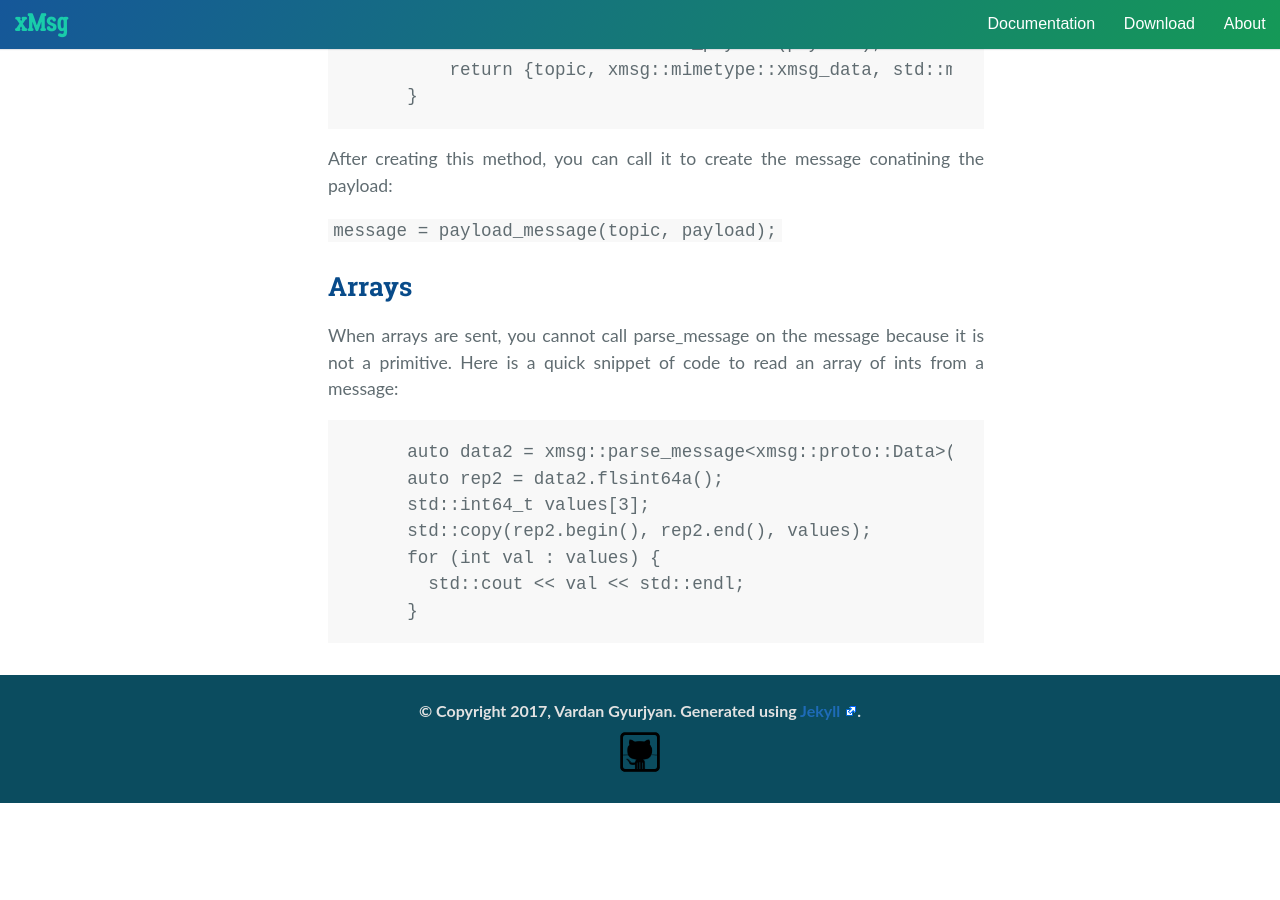
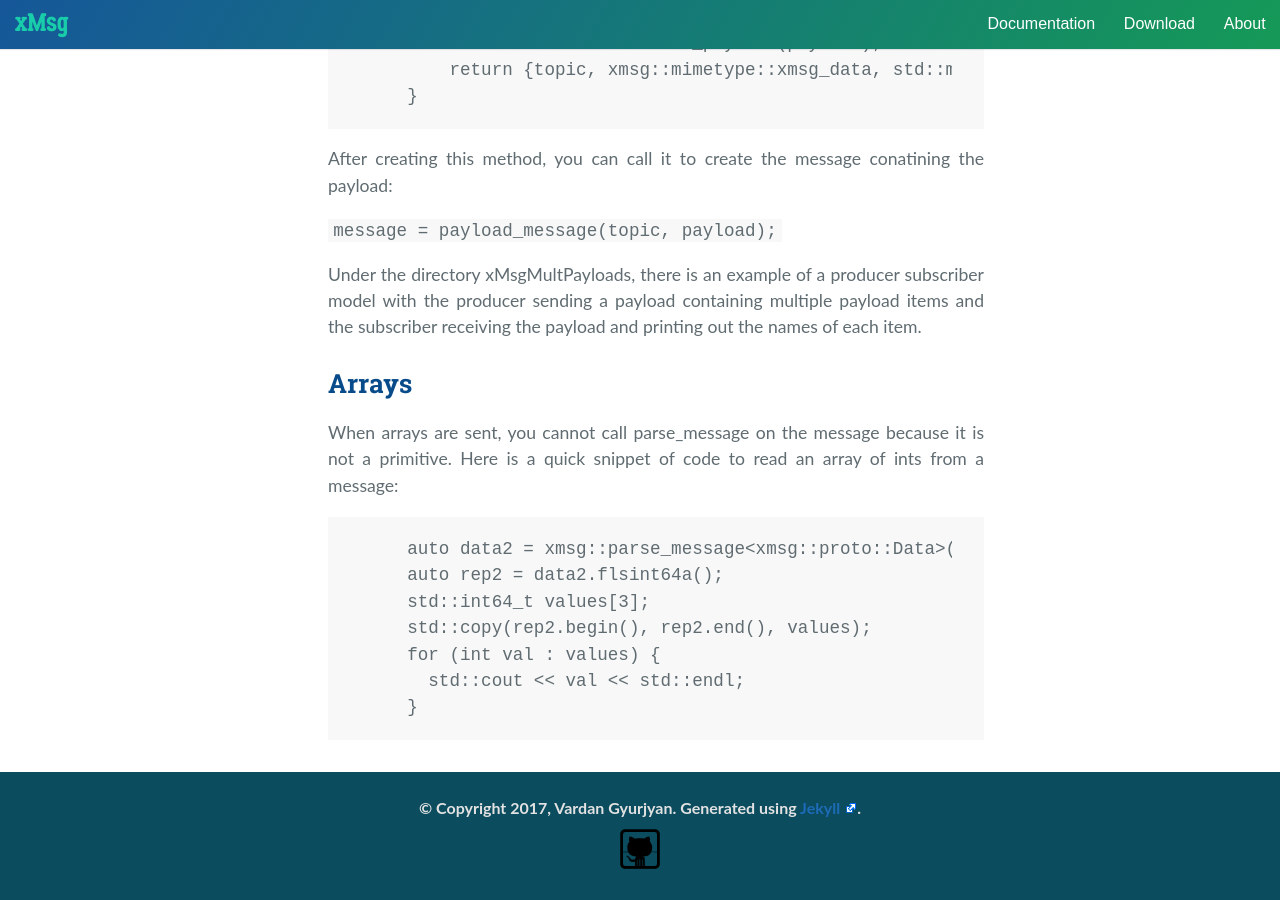
Before and after one commit to JeffersonLab/xmsg-docs, a Jekyll site: the page built from docs/tutorials/cpp.md, in a window 1280 px wide and 900 px high, scrolled down 3085 px. Built offline with Jekyll 4.4.1, drawn with Linux system fonts in a browser that asks for light colours; nearby versions of some CDN libraries; before the commit the page ends 3888 px from its top, so only the background shows below that.

Commit message:
added small bit about xmsg vanilla example

```diff
--- a/docs/tutorials/cpp.md
+++ b/docs/tutorials/cpp.md
@@ -148,6 +148,9 @@ payload:
 
   `message = payload_message(topic, payload);`
 
+Under the directory xMsgMultPayloads, there is an example of a producer subscriber
+model with the producer sending a payload containing multiple payload items and
+the subscriber receiving the payload and printing out the names of each item.
 
 ## Arrays
 
```
